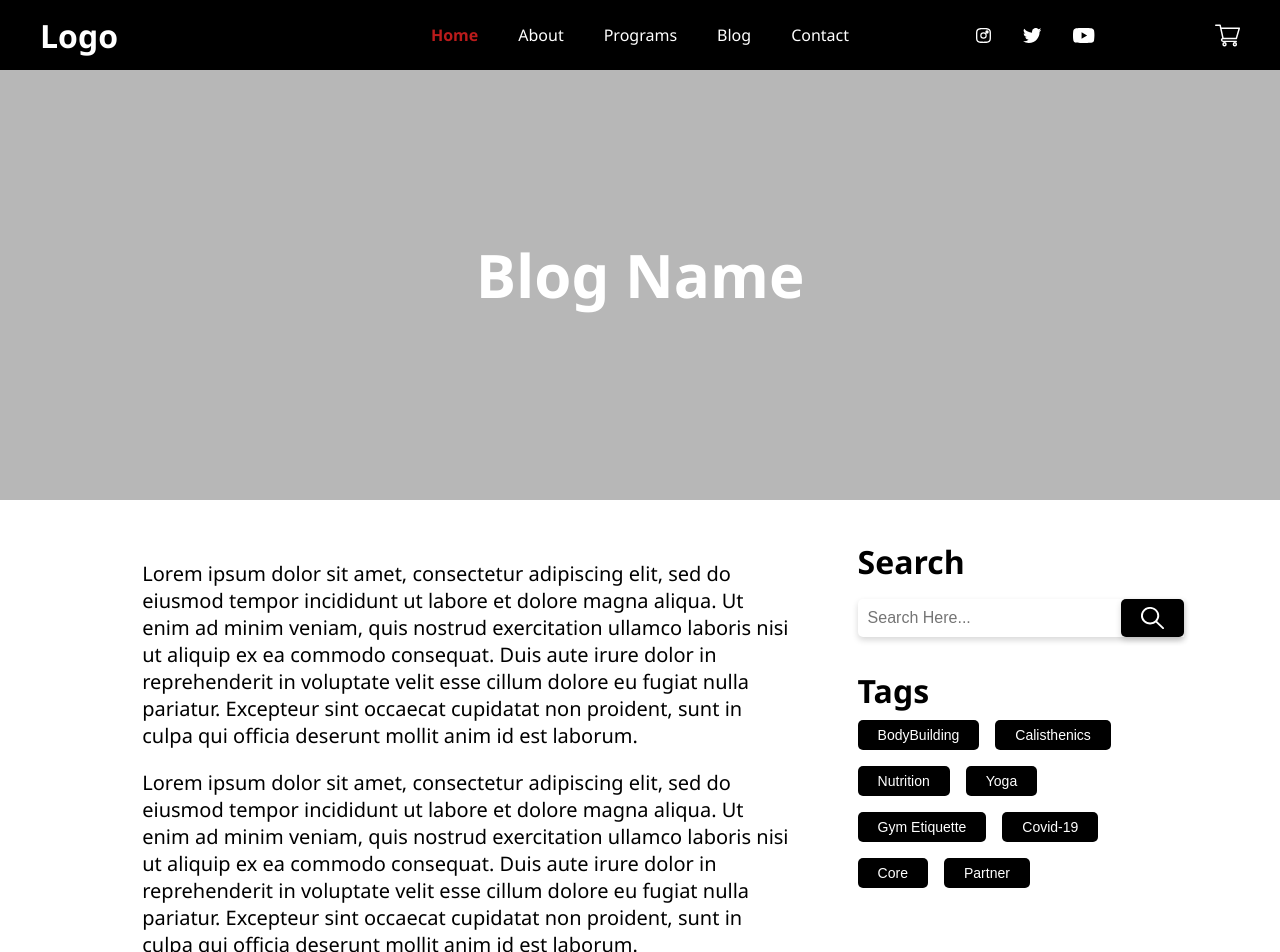
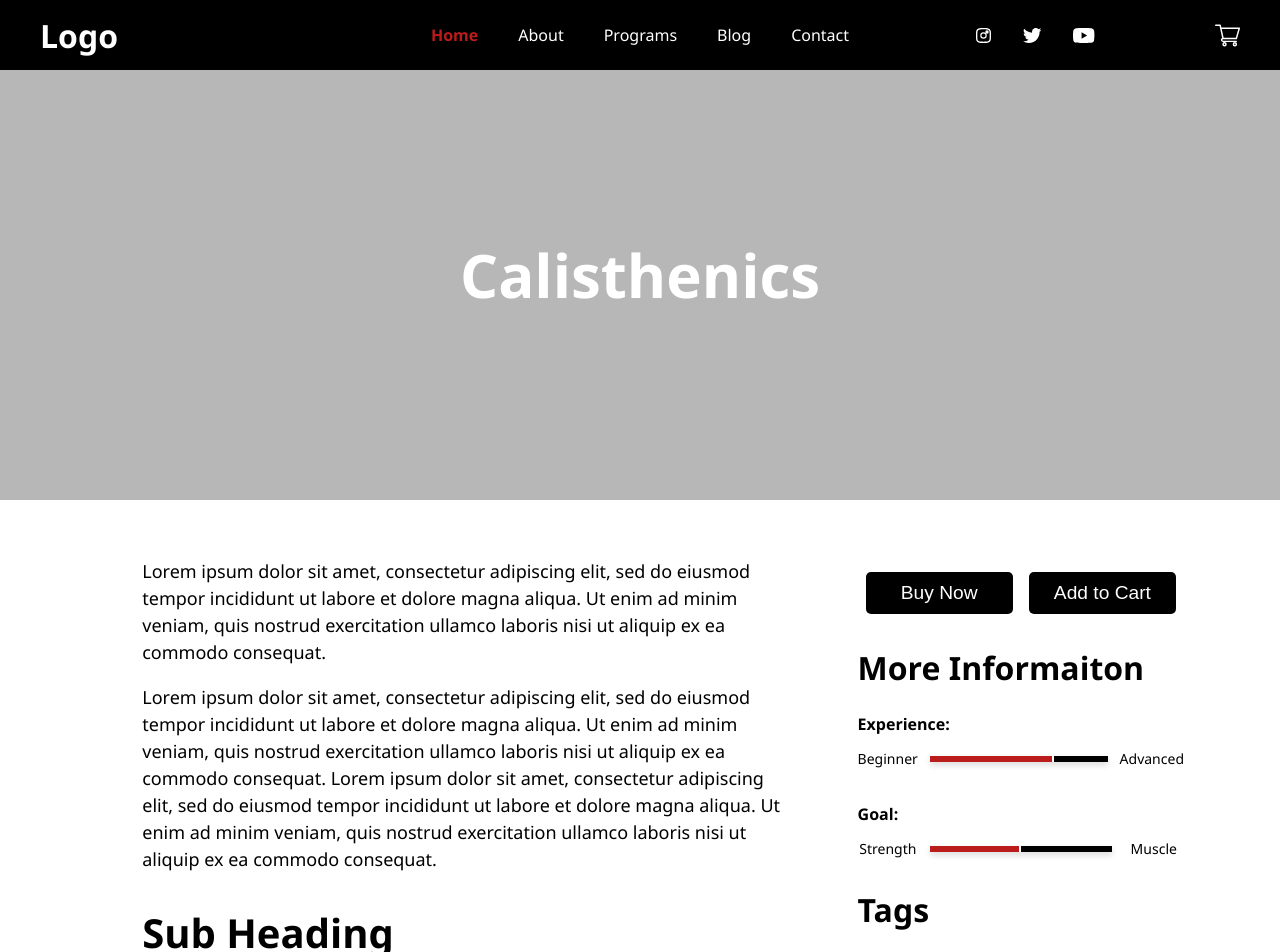
Before and after one commit to ZayneTech/Fitness-Template, a React (Create React App) app: page / in a window 1280 px wide. Shown: the top 952 px of the page. Built offline with nearby package versions, Linux system fonts and the light colour scheme.

Commit message:
Single Program Template Page Added

```diff
--- a/src/App.css
+++ b/src/App.css
@@ -125,6 +125,12 @@ button {
   border: transparent;
   border-radius: 5px;
   padding: 7px 20px;
+  cursor: pointer;
+}
+
+button:hover {
+  background: var(--clr-accent);
+  box-shadow: var(--bx-shadow);
 }
 
 ul {
--- a/src/App.js
+++ b/src/App.js
@@ -6,12 +6,13 @@ import AllPrograms from './routes/all-programs';
 import './App.css';
 import BlogArchive from './routes/blogs-archive';
 import Blog from './routes/blog';
+import Program from './routes/program';
 
 function App() {
   return (
     <div className="App">
       <ScrollProvider>
-          <Blog />
+          <Program />
       </ScrollProvider>
     </div>
   );
--- a/src/assets/stylesheets/programs.css
+++ b/src/assets/stylesheets/programs.css
@@ -58,6 +58,89 @@
     margin: 0 auto;
 }
 
+
+/* Single Program Page */
+
+.programs-section {
+    width: 100%;
+}
+
+.program-container {
+    font-size: 1.125rem;
+    font-weight: var(--fw-semi-bold);
+}
+
+.about-program {
+    margin-bottom: 2rem;
+}
+
+.program-images img {
+    width: 50%;
+    height: auto;
+}
+
+.about-program p {
+    font-size: 1.125rem;
+    font-weight: var(--fw-semi-bold);
+    line-height: 1.5;
+}
+
+.aside-content h2 {
+    font-size: clamp(1.25rem, 3vw , 2.5rem);
+    margin-bottom: 1.5rem;
+}
+
+.aside-content h4 {
+    margin-bottom: .5rem;
+}
+
+.buy-button {
+    width: 100%;
+    margin: 2rem auto;
+}
+
+.buy-button button{
+    width: 45%;
+    font-size: clamp(.875rem, 1.5vw , 1.25rem) !important;
+    margin: 0 2.5% 0 2.5%;
+    padding: 10px 15px;
+    transition: .25s;
+}
+
+.measure-container {
+    width: 100%;
+    display: flex;
+    justify-content: space-between;
+    align-items: center;
+    margin: -.5rem auto 1rem auto;
+}
+
+.measure-container p {
+    font-size: .875rem;
+    font-weight: var(--fw-semi-bold);
+    width: 20%;
+    text-align: center;
+}
+
+.measure {
+    height: 6px;
+    background: var(--clr-secondary);
+    width: 60%;
+    position: relative;
+    display: flex;
+    margin: 0 .75rem;
+    box-shadow: var(--bx-shadow);
+}
+
+.measure-level {
+    height: 6px;
+    background: var(--clr-accent);
+    position: absolute;
+    border-right: 2px solid white;
+    left: 0;
+}
+
+
 @media only screen and (min-width: 768px) {
     .all-programs {
         flex-direction: row;
@@ -77,4 +160,25 @@
     .program-info p {
         font-size: clamp(1.25rem, 2.4vw, 1.75rem);
     }
+
+    /* Single Program Page */
+
+    .programs-section {
+        width: 60%;
+    }
+
+    .program-container {
+        width: 87.5%;
+        margin: 0 auto;
+    }
+
+    .measure-container p {
+        font-size: clamp(.75rem, 1.5vw , .875rem);
+    }
 }
+
+@media only screen and (min-width: 1000px) {
+    .programs-section {
+        width: 68%;
+    }
+}
--- a/src/routes/program.js
+++ b/src/routes/program.js
@@ -1,10 +1,94 @@
 import React from 'react';
+import Footer from '../components/footer';
+import Navbar from '../components/navbar';
+import SecondaryHero from '../components/secondary-hero';
+import armFlex from '../assets/images/arm-flex-opt.jpg';
+import fitWomen from '../assets/images/fit-women-opt.jpg';
+import femaleSquat from '../assets/images/girl-squat-light-opt.jpg';
+import deadlift from '../assets/images/dark-deadlift-opt.jpg';
 
 
 
 const Program = () => {
     return(
-        <div></div>
+        <div className="container">
+            <Navbar />
+
+            <main>
+                <SecondaryHero thePage="Calisthenics"/>
+
+                <section className="flex flex-content">
+                    <section className="programs-section">
+                        <div className="program-container">
+                            <div className="about-program">
+                               <p> Lorem ipsum dolor sit amet, consectetur adipiscing elit, sed do
+                                eiusmod tempor incididunt ut labore et dolore magna aliqua. Ut
+                                enim ad minim veniam, quis nostrud exercitation ullamco laboris
+                                nisi ut aliquip ex ea commodo consequat. </p>
+                                <p> Lorem ipsum dolor sit amet, consectetur adipiscing elit, sed do
+                                eiusmod tempor incididunt ut labore et dolore magna aliqua. Ut
+                                enim ad minim veniam, quis nostrud exercitation ullamco laboris
+                                nisi ut aliquip ex ea commodo consequat. Lorem ipsum dolor sit amet, consectetur adipiscing elit, sed do
+                                eiusmod tempor incididunt ut labore et dolore magna aliqua. Ut
+                                enim ad minim veniam, quis nostrud exercitation ullamco laboris
+                                nisi ut aliquip ex ea commodo consequat. </p>
+                            </div>
+
+                            <div className="about-program">
+                                <h2>Sub Heading</h2>
+                               <p> Lorem ipsum dolor sit amet, consectetur adipiscing elit, sed do
+                                eiusmod tempor incididunt ut labore et dolore magna aliqua. Ut
+                                enim ad minim veniam, quis nostrud exercitation ullamco laboris
+                                nisi ut aliquip ex ea commodo consequat. </p>
+                            </div>
+                        </div>
+                    </section>
+
+                    <aside className="aside-content">
+                        <div>
+                            <div className="buy-button">
+                                <button className="button">Buy Now</button>
+                                <button className="button"> Add to Cart </button>
+                            </div>
+                            <h2>More Informaiton</h2>
+                                <div className="">
+                                    <h4>Experience: </h4>
+                                    <div className="measure-container">
+                                        <p>Beginner</p>
+                                        <div className="measure">
+                                            <div className="measure-level" style={{width: '70%'}}></div>
+                                        </div>
+                                        <p>Advanced</p>
+                                    </div>
+
+                                    <h4>Goal: </h4>
+                                    <div className="measure-container">
+                                        <p>Strength</p>
+                                        <div className="measure">
+                                            <div className="measure-level" style={{width: '50%'}}></div>
+                                        </div>
+                                        <p>Muscle</p>
+                                    </div>
+                                </div>
+                        </div>
+
+                        <div className="tags">
+                            <h2>Tags</h2>
+                            <button className="button">BodyBuilding</button>
+                            <button className="button">Calisthenics</button>
+                            <button className="button">Nutrition</button>
+                            <button className="button">Yoga</button>
+                            <button className="button">Gym Etiquette</button>
+                            <button className="button">Covid-19</button>
+                            <button className="button">Core</button>
+                            <button className="button">Partner</button>
+                        </div>
+                    </aside>
+                </section>
+            </main>
+
+            <Footer />
+        </div>
     )
 }
 
```
